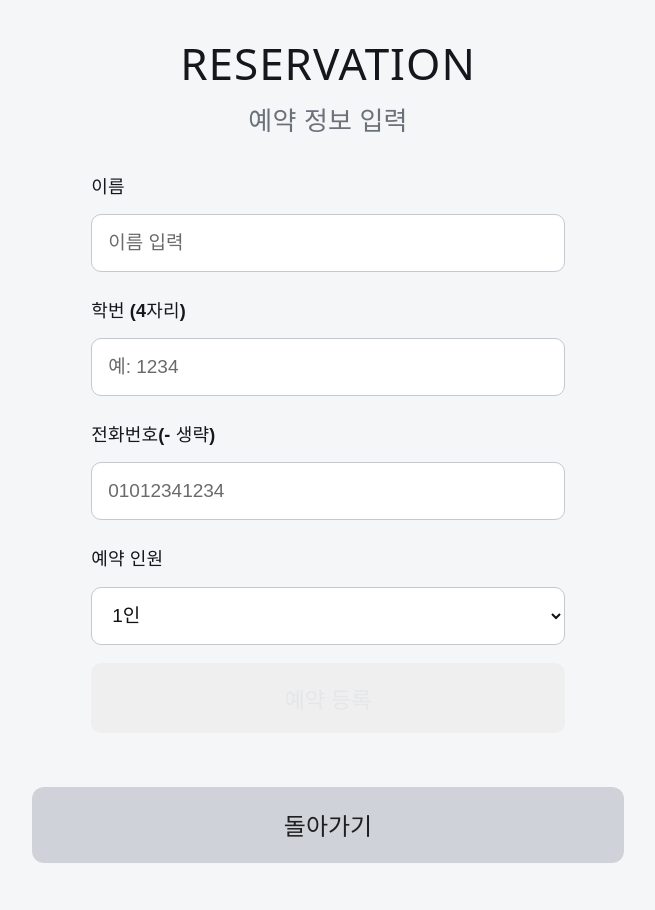
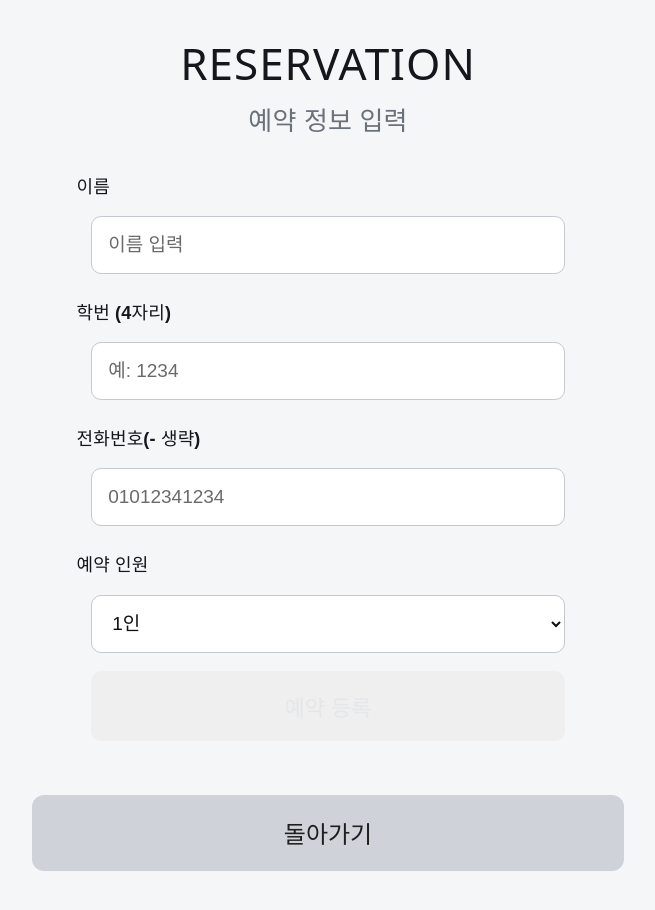
Before and after one commit to sch-Anthony/room-reservation, a React (Vite) app: page /#/reserve in a window 1280 px wide. Shown: the top 910 px of the page, without its empty margins (312-967 px from the left). Built offline with nearby package versions, Linux system fonts and the light colour scheme; no server answers.

Commit message:
Update style.css

```diff
--- a/src/style.css
+++ b/src/style.css
@@ -137,11 +137,11 @@ form select {
 }
 
 form label {
-  width: 80%;
+  width: 85%;
   align-self: center;
   font-size: 18px;
   margin-top: 8px;
-  margin-bottom: -4px;
+  margin-bottom: -2px;
 }
 
 form button {
```
